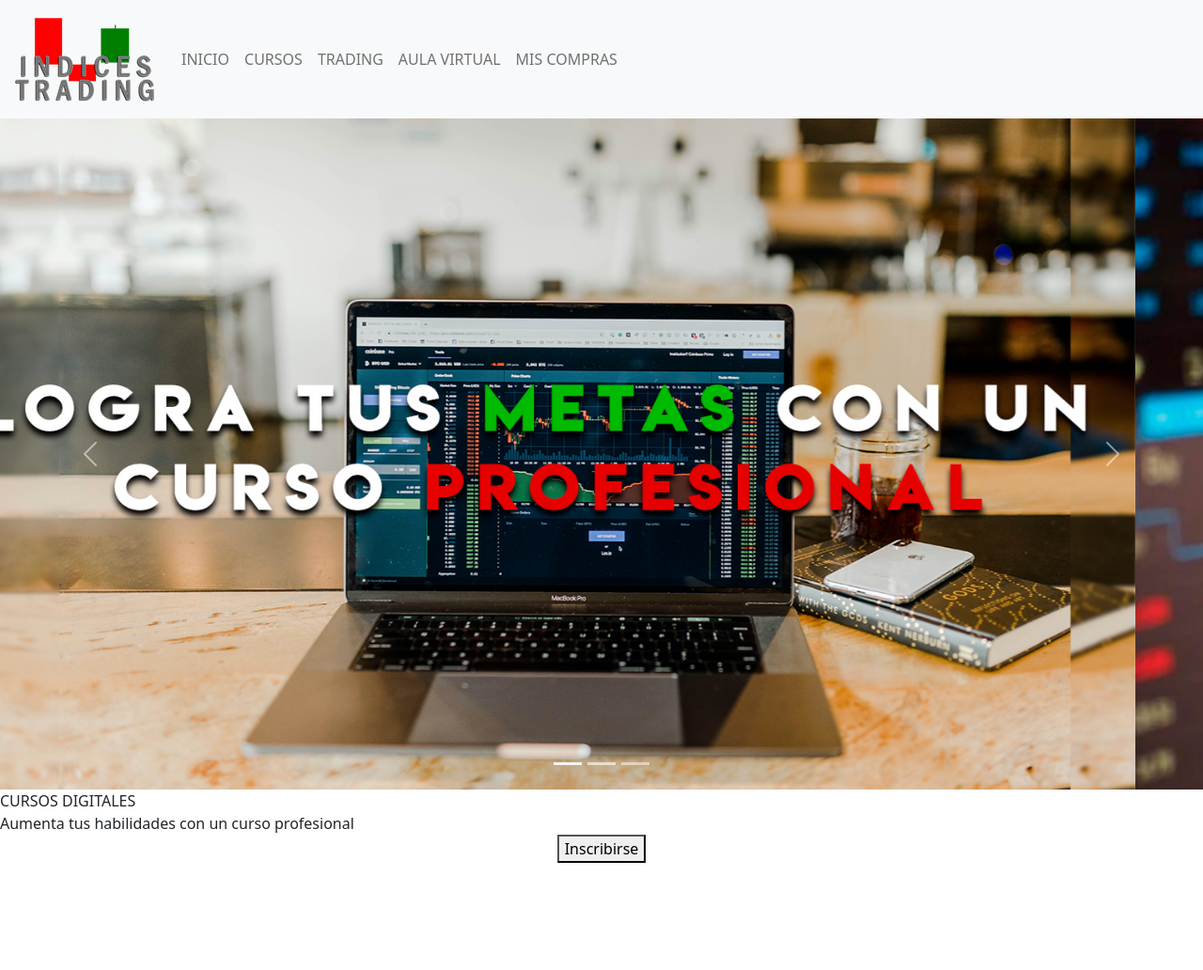
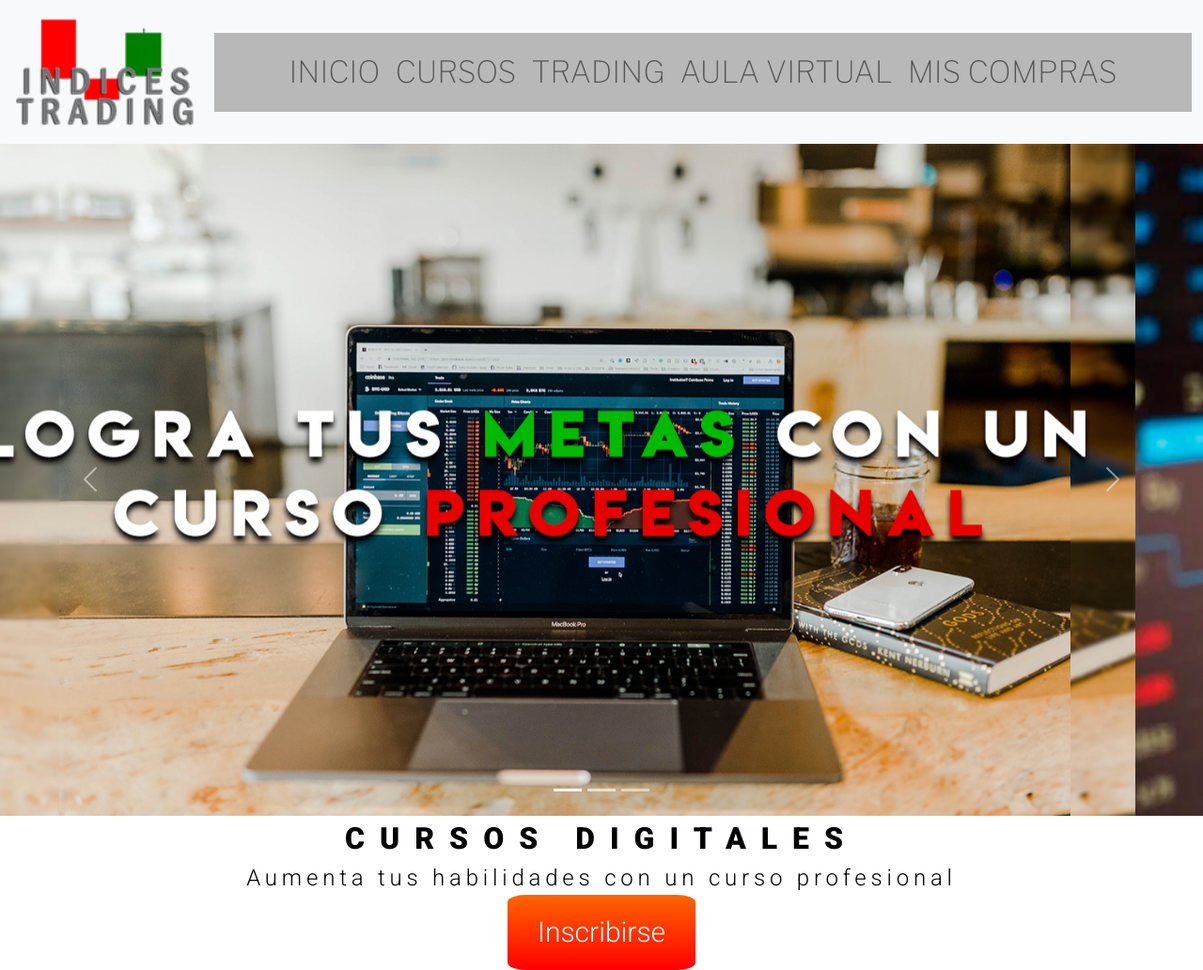
Before and after one commit to RomanBasso/Trabajo-final, a website: page index.html in a window 1280 px wide. Shown: the whole page at 94% size. Before the commit the page ends 918 px from the top, so only its background shows below. Drawn offline with nearby package versions, Linux system fonts and the light colour scheme; files that its build step writes are made by us from their sources; the site is published under a folder, as on GitHub Pages, so addresses that start at the root find nothing; a web font is replaced by a local one.

Commit message:
arreglo del link en el css

```diff
--- a/index.html
+++ b/index.html
@@ -4,7 +4,7 @@
     <!-- Required meta tags -->
     <meta charset="utf-8">
     <meta name="viewport" content="width=device-width, initial-scale=1">
-    <link rel="stylesheet" href="/DESCARGAS/DESCARGAS/TRADING.css">
+    <link rel="stylesheet" href="CSS/TRADING.css">
     <!-- Bootstrap CSS -->
     <link href="https://cdn.jsdelivr.net/npm/bootstrap@5.0.2/dist/css/bootstrap.min.css" rel="stylesheet" integrity="sha384-EVSTQN3/azprG1Anm3QDgpJLIm9Nao0Yz1ztcQTwFspd3yD65VohhpuuCOmLASjC" crossorigin="anonymous">
 
```
